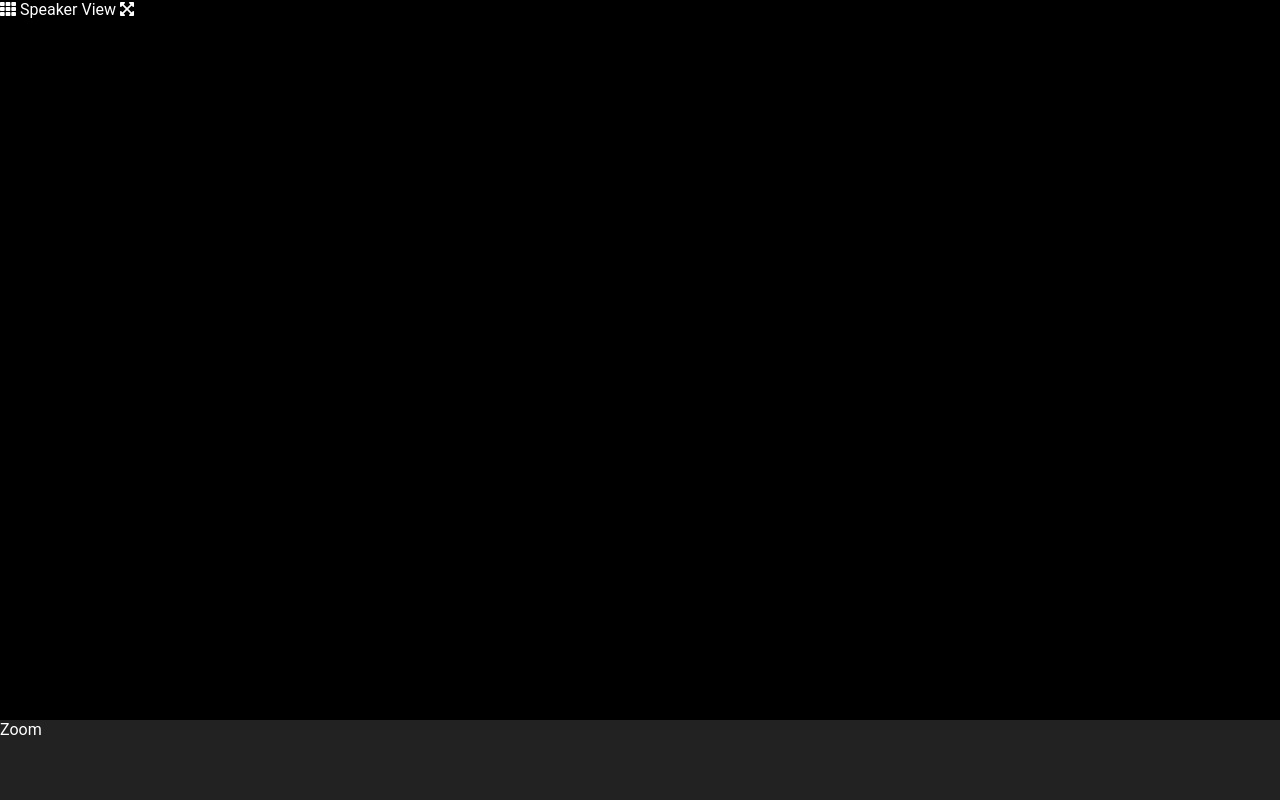
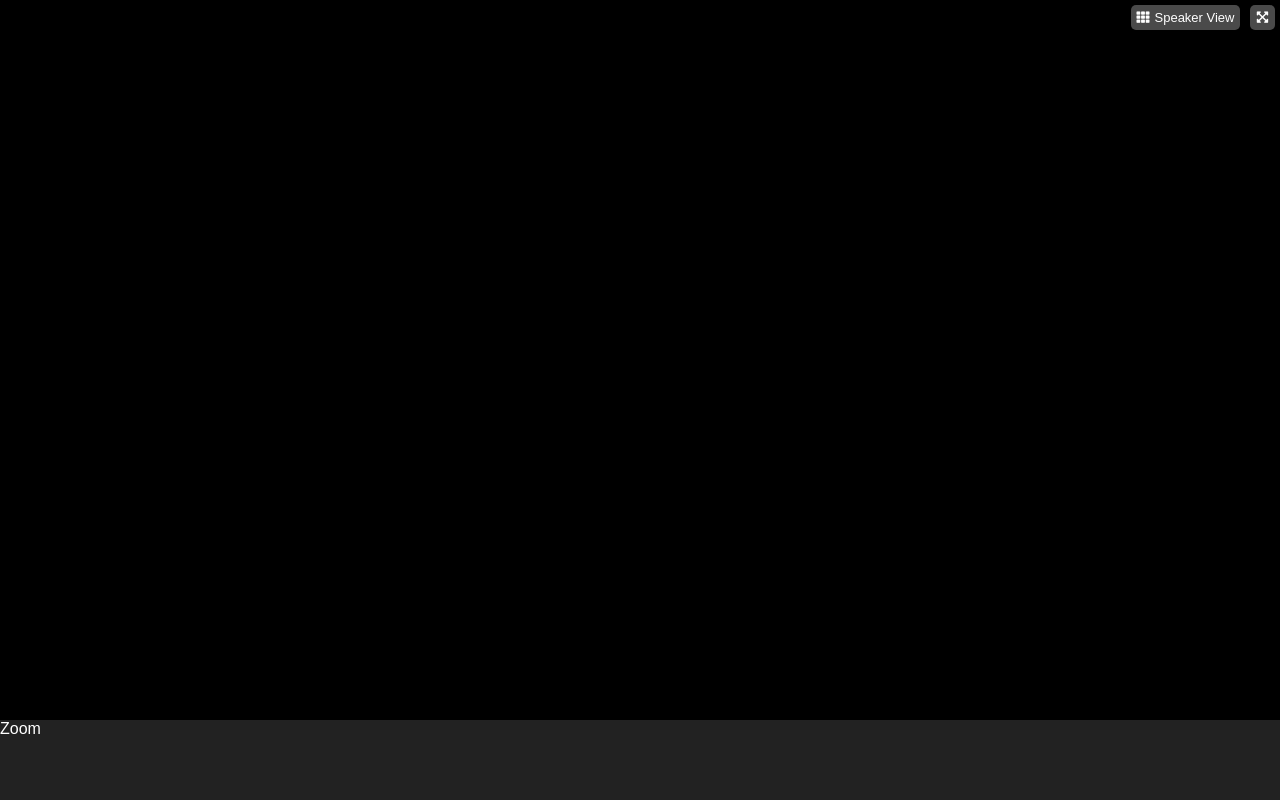
Before and after one commit to Michela-DC/html-css-zoom, a plain HTML site: page index.html in a window 1280 px wide. Drawn offline with Linux system fonts and the light colour scheme.

Commit message:
Added video layout and screen mode

```diff
--- a/index.html
+++ b/index.html
@@ -11,10 +11,14 @@
 <body>
     <main>
 
-        <div>
-            <i class="fas fa-th"></i>
-            <span>Speaker View</span>
-            <i class="fas fa-expand-arrows-alt"></i>
+        <div class="view">
+            <div class="video-layout">
+                <i class="fas fa-th"></i>
+                <span>Speaker View</span>
+            </div>
+            <div class="screen-mode">
+                <i class="fas fa-expand-arrows-alt"></i>
+            </div>
         </div>
 
     </main>
--- a/style.css
+++ b/style.css
@@ -1,5 +1,5 @@
 html{
-    font-family: 'Roboto', Arial, Helvetica, sans-serif;
+    font-family: Arial, Helvetica, sans-serif;
     color: #ffff;
 }
 
@@ -18,7 +18,38 @@ body{
 main{
     background-color: #000000;
     flex-grow: 1;
+    display: flex;
+    justify-content: flex-end;
 }
+
+.view{
+    font-size: 13px;
+    display: flex;
+    column-gap: 10px;
+    padding: 5px;
+}
+
+.video-layout, .screen-mode{
+    height: 25px;
+    background-color: #4A4A4A;
+    display: flex;
+    align-items: center;
+    justify-content: center;
+    border-radius: 5px;
+}
+
+.video-layout{
+    width: 109px;
+    column-gap: 5px;
+}
+
+.screen-mode{
+    width: 25px;
+}
+
+
+
+/* Footer ------------------------- */
 
 footer{
     min-height: 80px;
```
